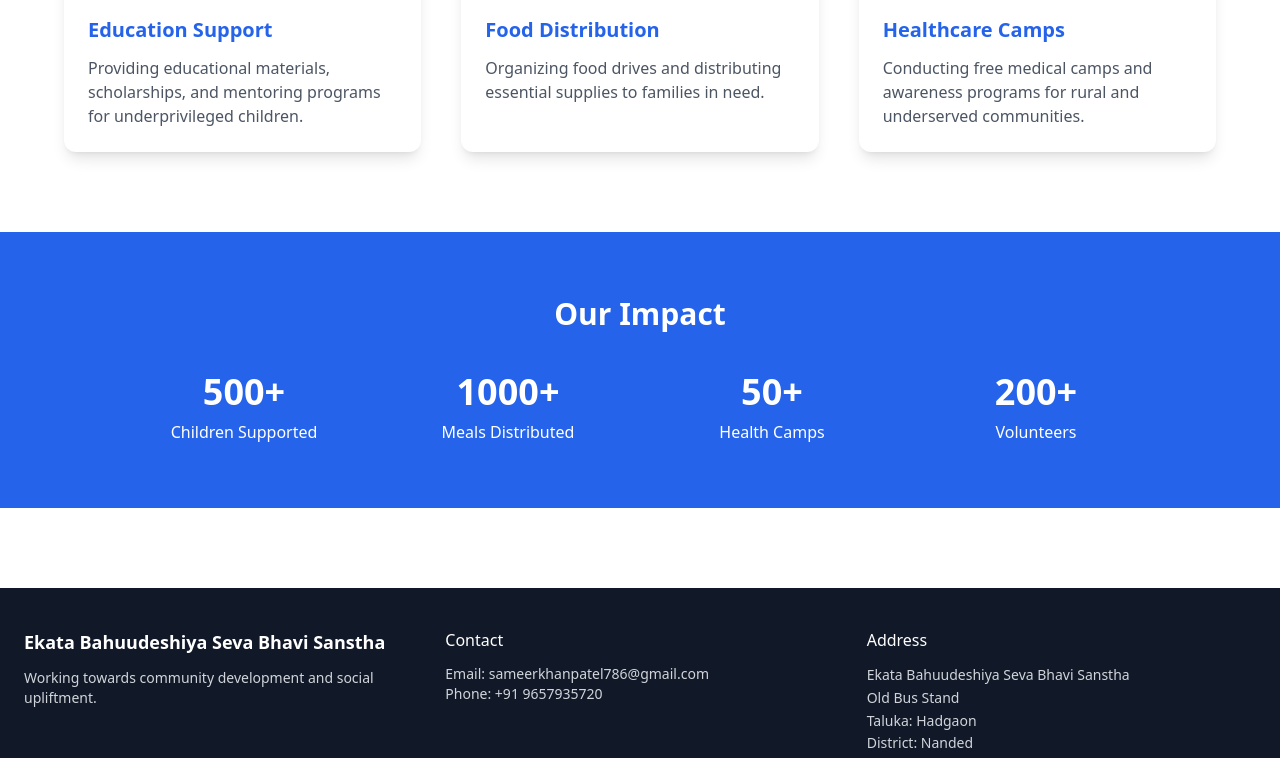
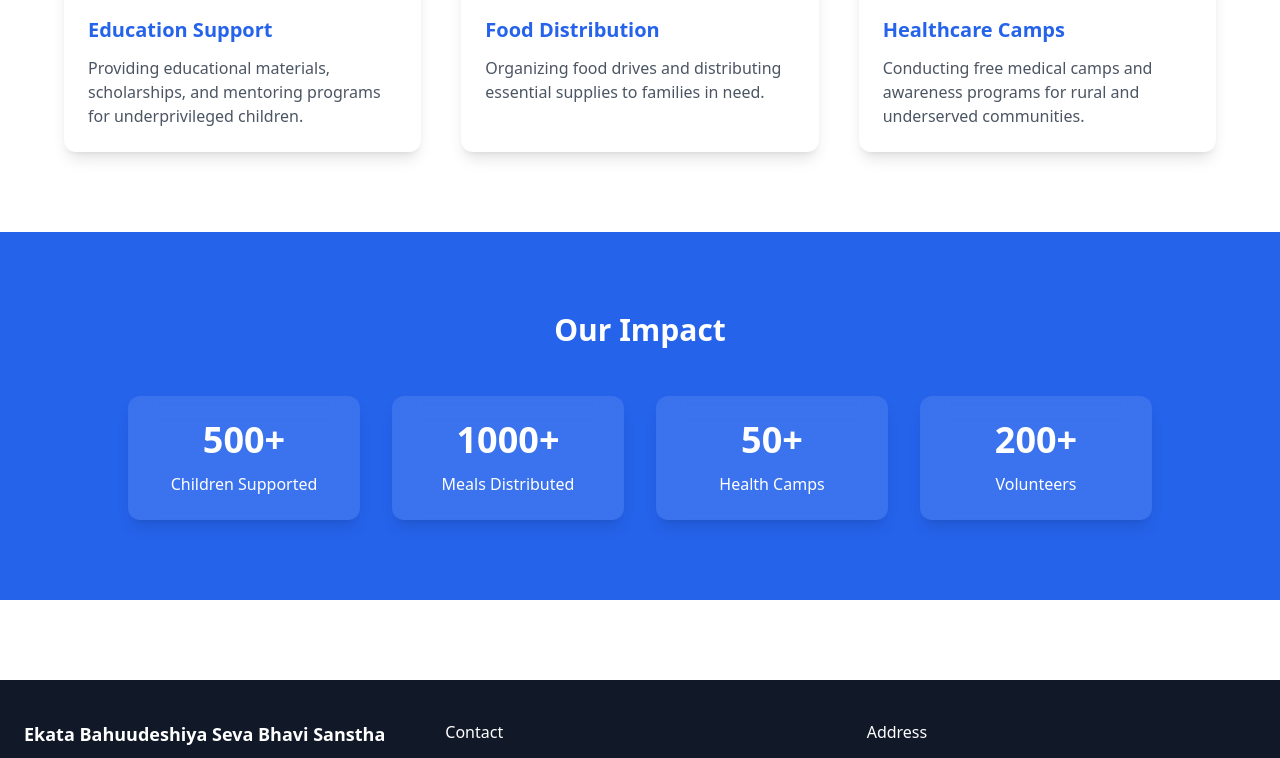
Before and after one commit to 27Abdul/ektasevabhavi, a React (Create React App) app: page / in a window 1280 px wide. Shown: the part 1560-2318 px from the top of the page. Built offline with nearby package versions, Linux system fonts and the light colour scheme.

Commit message:
add framer-motion for animations; implement Counter component and enhance Home page layout with dynamic statistics

```diff
--- a/package.json
+++ b/package.json
@@ -7,6 +7,7 @@
     "@testing-library/jest-dom": "^6.9.1",
     "@testing-library/react": "^16.3.2",
     "@testing-library/user-event": "^13.5.0",
+    "framer-motion": "^12.34.0",
     "react": "^19.2.4",
     "react-dom": "^19.2.4",
     "react-router-dom": "^7.13.0",
--- a/src/pages/Home.jsx
+++ b/src/pages/Home.jsx
@@ -1,7 +1,38 @@
+import { motion, useInView } from "framer-motion";
+import { useEffect, useState, useRef } from "react";
 import { Link } from "react-router-dom";
 import ekta10 from "../assets/ekta/gallery (10).jpeg";
 import ekta32 from "../assets/ekta/gallery (32).jpg";
 import ekta24 from "../assets/ekta/gallery (24).jpeg";
+
+/* Counter Component - Starts when visible */
+const Counter = ({ target }) => {
+  const [count, setCount] = useState(0);
+  const ref = useRef(null);
+  const isInView = useInView(ref, { once: true });
+
+  useEffect(() => {
+    if (!isInView) return;
+
+    let start = 0;
+    const duration = 1500;
+    const increment = target / (duration / 20);
+
+    const timer = setInterval(() => {
+      start += increment;
+      if (start >= target) {
+        setCount(target);
+        clearInterval(timer);
+      } else {
+        setCount(Math.floor(start));
+      }
+    }, 20);
+
+    return () => clearInterval(timer);
+  }, [isInView, target]);
+
+  return <span ref={ref}>{count}+</span>;
+};
 
 const Home = () => {
   return (
@@ -22,8 +53,7 @@ const Home = () => {
         </Link>
       </section>
 
-      {/* Our Initiatives Section */}
-      {/* Our Work Preview */}
+      {/* Work Preview */}
       <section className="py-20 px-6 bg-gray-50">
         <div className="max-w-7xl mx-auto text-center mb-12">
           <h2 className="text-3xl font-bold text-blue-700">
@@ -35,23 +65,18 @@ const Home = () => {
         </div>
 
         <div className="max-w-7xl mx-auto grid md:grid-cols-3 gap-6">
-          <img
-            src={ekta10}
-            alt="NGO Activity"
-            className="w-full h-64 object-cover rounded-xl shadow-lg hover:scale-105 transition duration-300"
-          />
-
-          <img
-            src={ekta32}
-            alt="Food Distribution"
-            className="w-full h-64 object-cover rounded-xl shadow-lg hover:scale-105 transition duration-300"
-          />
-
-          <img
-            src={ekta24}
-            alt="Media Coverage"
-            className="w-full h-64 object-cover rounded-xl shadow-lg hover:scale-105 transition duration-300"
-          />
+          {[ekta10, ekta32, ekta24].map((img, index) => (
+            <div
+              key={index}
+              className="overflow-hidden rounded-xl shadow-lg group"
+            >
+              <img
+                src={img}
+                alt="NGO Activity"
+                className="w-full h-64 object-cover group-hover:scale-110 transition duration-500"
+              />
+            </div>
+          ))}
         </div>
 
         <div className="text-center mt-10">
@@ -132,29 +157,38 @@ const Home = () => {
       </section>
 
       {/* Impact Section */}
-      <section className="bg-blue-600 py-16 px-6 text-white text-center">
-        <h2 className="text-3xl font-bold mb-10">Our Impact</h2>
+      <section className="bg-blue-600 py-20 px-6 text-white text-center">
+        <motion.h2
+          initial={{ opacity: 0, y: -30 }}
+          whileInView={{ opacity: 1, y: 0 }}
+          transition={{ duration: 0.8 }}
+          viewport={{ once: true }}
+          className="text-3xl font-bold mb-12"
+        >
+          Our Impact
+        </motion.h2>
 
         <div className="max-w-5xl mx-auto grid md:grid-cols-4 gap-8">
-          <div>
-            <h3 className="text-4xl font-bold">500+</h3>
-            <p className="mt-2">Children Supported</p>
-          </div>
-
-          <div>
-            <h3 className="text-4xl font-bold">1000+</h3>
-            <p className="mt-2">Meals Distributed</p>
-          </div>
-
-          <div>
-            <h3 className="text-4xl font-bold">50+</h3>
-            <p className="mt-2">Health Camps</p>
-          </div>
-
-          <div>
-            <h3 className="text-4xl font-bold">200+</h3>
-            <p className="mt-2">Volunteers</p>
-          </div>
+          {[
+            { value: 500, label: "Children Supported" },
+            { value: 1000, label: "Meals Distributed" },
+            { value: 50, label: "Health Camps" },
+            { value: 200, label: "Volunteers" },
+          ].map((item, index) => (
+            <motion.div
+              key={index}
+              initial={{ opacity: 0, y: 40 }}
+              whileInView={{ opacity: 1, y: 0 }}
+              transition={{ duration: 0.6, delay: index * 0.2 }}
+              viewport={{ once: true }}
+              className="bg-white bg-opacity-10 backdrop-blur-md p-6 rounded-xl shadow-lg hover:scale-105 transition"
+            >
+              <h3 className="text-4xl font-bold">
+                <Counter target={item.value} />
+              </h3>
+              <p className="mt-3">{item.label}</p>
+            </motion.div>
+          ))}
         </div>
       </section>
     </div>
```
Also changed, not shown: 1 other file (tests, documents, lock files or other folders).
